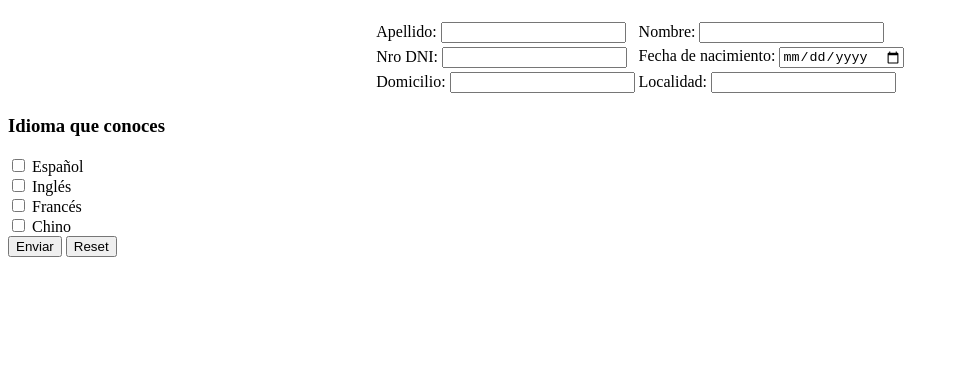
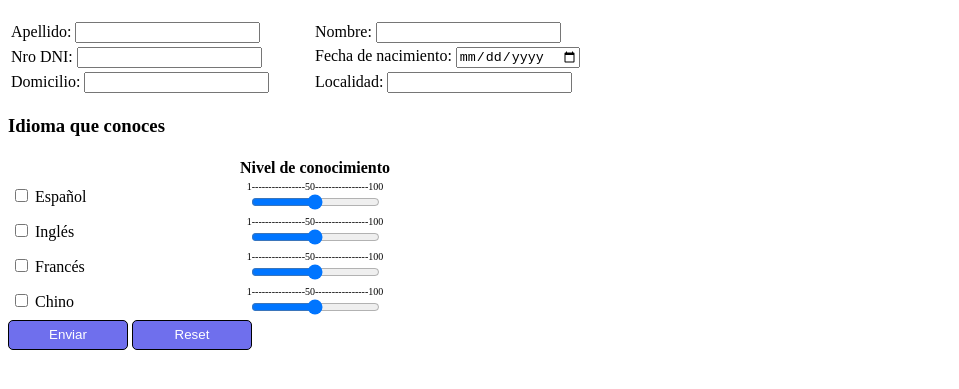
Before and after one commit to isCarri65/Procesamiento_Datos, a plain HTML site: page p2/formulario.html in a window 1280 px wide. Shown: the part 61-450 px from the top of the page, without its empty margins (0-959 px from the left). Drawn offline with Linux system fonts and the light colour scheme.

Commit message:
commit 2, completando formulario

```diff
--- a/p2/formulario.html
+++ b/p2/formulario.html
@@ -4,26 +4,37 @@
         <meta charset="utf-8">
         <title>Form</title>
         <style>
-        table{
-
+            table td{
+                width: 300px;
             }
-        tr{
-            padding: 20px;
+            .idioma_t td{
+                width: 200px;
+            }
+            .col_2{
+                text-align: center;
+            }
+            button{
+                width: 120px;
+                height: 30px;
+                background-color: rgb(111, 111, 237);
+                border: solid 1px #000;
+                border-radius: 5px;
+                color: #fff;
             }
         </style>
     </head>
     <body>
+
+        <form action="formulario.html" method="post">
             <h1>Formulario Carga de Datos</h1>
-        <form action="formulario.html" method="post">
-
-            <table align="center">
+            <table>
                 <tr>
                     <td>
                         <label for="apellido">Apellido: </label>
                         <input type="text" id="apellido">
                     </td>
-                    <td>
-                        <label for="nombre">Nombre: </label></label>
+                    <td >
+                        <label for="nombre">Nombre: </label>
                         <input type="text" id="nombre">
                     </td>
                 </tr>
@@ -51,19 +62,55 @@
             </table>
 
             <h3>Idioma que conoces</h3>
+
+            <table class="idioma_t">
+                <thead>
+                    <th></th><th>Nivel de conocimiento</th>
+                </thead>
+                <tbody>
+                    <tr>
+                        <td>
                             <input type="checkbox" name="idiomas" value="español">
                             <label for="idiomas">Español</label><br>
-
+                        </td>
+                        <td style="font-size: 10px;" class="col_2">
+                            <label for="español_range">1----------------50----------------100</label><br>
+                            <input type="range" id="español_range" step="10">
+                        </td>
+                    </tr>
+                    <tr>
+                        <td>
                             <input type="checkbox" name="idiomas" value="ingles">
                             <label for="idiomas">Inglés</label><br>
-
+                        </td>
+                        <td style="font-size: 10px;" class="col_2">
+                            <label for="ingles_range">1----------------50----------------100</label><br>
+                            <input type="range" id="ingles_range" step="10">
+                        </td>
+                    </tr>
+                    <tr>
+                        <td>
                             <input type="checkbox" name="idiomas" value="frances">
                             <label for="idiomas">Francés</label><br>
-
+                        </td>
+                        <td style="font-size: 10px;" class="col_2">
+                            <label for="frances_range">1----------------50----------------100</label><br>
+                            <input type="range" id="frances_range" step="10">
+                        </td>
+                    </tr>
+                    <tr>
+                        <td>
                             <input type="checkbox" name="idiomas" value="chino">
                             <label for="idiomas">Chino</label><br>
+                        </td>
+                        <td style="font-size: 10px;" class="col_2">
+                            <label for="chino_range">1----------------50----------------100</label><br>
+                            <input type="range" id="chino_range" step="10">
+                        </td>
+                    </tr>
+                </tbody>
 
-
+            </table>
 
 
             <button type="submit">Enviar</button>
```
Lines whose indentation alone changed are shown as unchanged.
